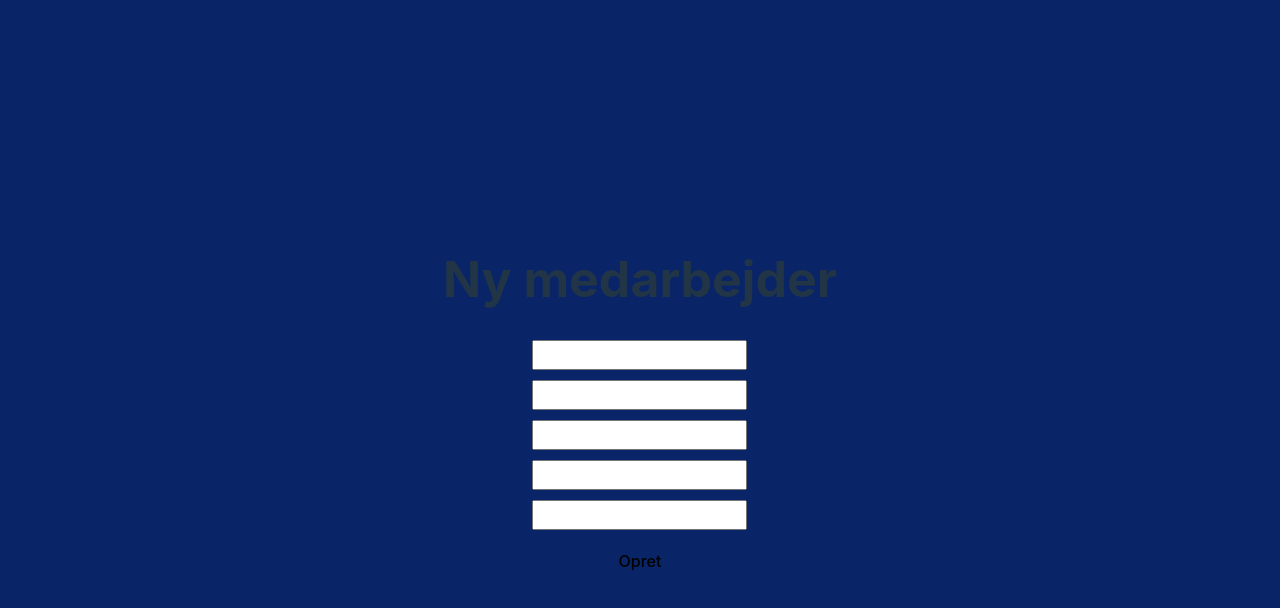
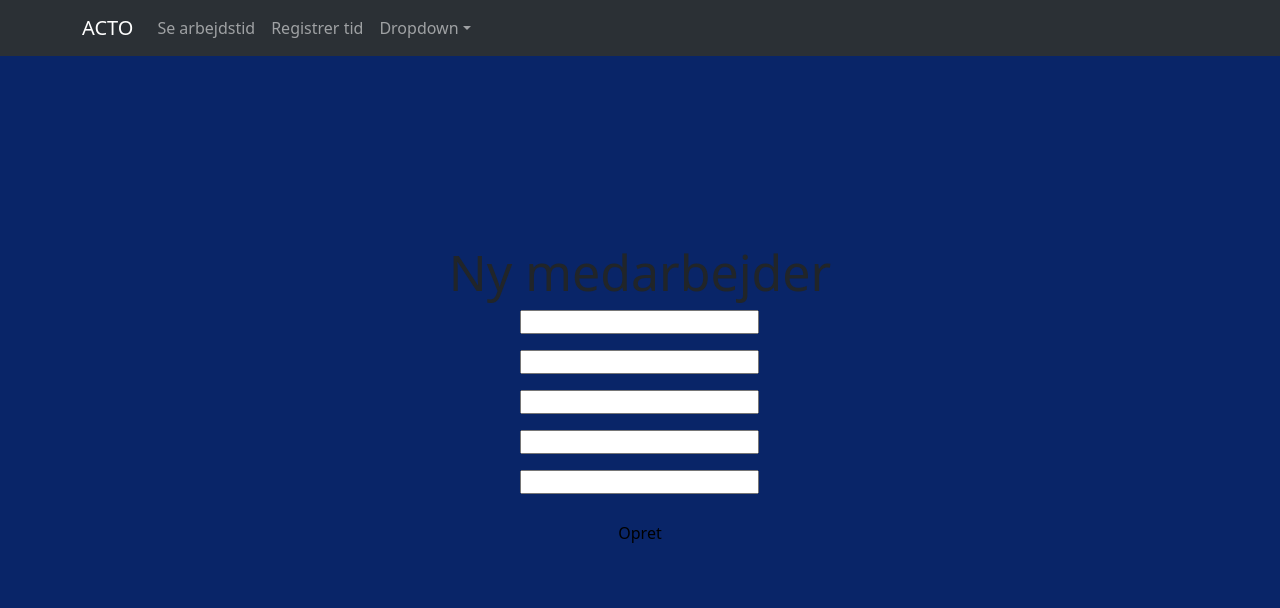
Before and after one commit to Kennlf/TimeRegistration, a React (Vite) app in the folder frontend/TimeRegistrationFE/: page /register in a window 1280 px wide. Shown: the top 608 px of the page. Built offline with nearby package versions, Linux system fonts and the light colour scheme.

Commit message:
Added a react-bootstrap navbar(color issue)

```diff
--- a/frontend/TimeRegistrationFE/src/App.jsx
+++ b/frontend/TimeRegistrationFE/src/App.jsx
@@ -1,11 +1,15 @@
 import './App.css'
 import {Routes, Route} from "react-router-dom"
+import 'bootstrap/dist/css/bootstrap.min.css';
 import LoginForm from "./components/LoginForm/LoginForm.jsx";
 import NewEmployeeForm from "./components/AddEmployeeForm/NewEmployeeForm.jsx";
+import NaviBar from './components/NavBar/Navibar.jsx';
+
 
 function App() {
     return(
         <>
+        <NaviBar/>
         <Routes>
                 <Route path="/" element={<LoginForm />} />
                 <Route path="/register" element={<NewEmployeeForm />} />
--- /dev/null
+++ b/frontend/TimeRegistrationFE/src/components/NavBar/Navibar.jsx
@@ -0,0 +1,40 @@
+import Container from 'react-bootstrap/Container';
+import Nav from 'react-bootstrap/Nav';
+import Navbar from 'react-bootstrap/Navbar';
+import NavDropdown from 'react-bootstrap/NavDropdown';
+
+const NaviBar = () =>{
+    return(
+        <div>
+        <Container>
+        <Navbar fixed="top" data-bs-theme="dark" expand="lg" className="bg-body-tertiary">
+          <Container>
+            <Navbar.Brand href="#home">ACTO</Navbar.Brand>
+            <Navbar.Toggle aria-controls="basic-navbar-nav" />
+            <Navbar.Collapse id="basic-navbar-nav">
+              <Nav className="me-auto">
+                <Nav.Link href="#home">Se arbejdstid</Nav.Link>
+                <Nav.Link href="#link">Registrer tid</Nav.Link>
+                <NavDropdown title="Dropdown" id="basic-nav-dropdown">
+                  <NavDropdown.Item href="#action/3.1">Action</NavDropdown.Item>
+                  <NavDropdown.Item href="#action/3.2">
+                    Another action
+                  </NavDropdown.Item>
+                  <NavDropdown.Item href="#action/3.3">
+                    Something
+                  </NavDropdown.Item>
+                  <NavDropdown.Divider />
+                  <NavDropdown.Item href="#action/3.4">
+                    Separated link
+                  </NavDropdown.Item>
+                </NavDropdown>
+              </Nav>
+            </Navbar.Collapse>
+          </Container>
+        </Navbar>
+        </Container>
+      </div>
+    );
+}
+
+export default NaviBar
```
